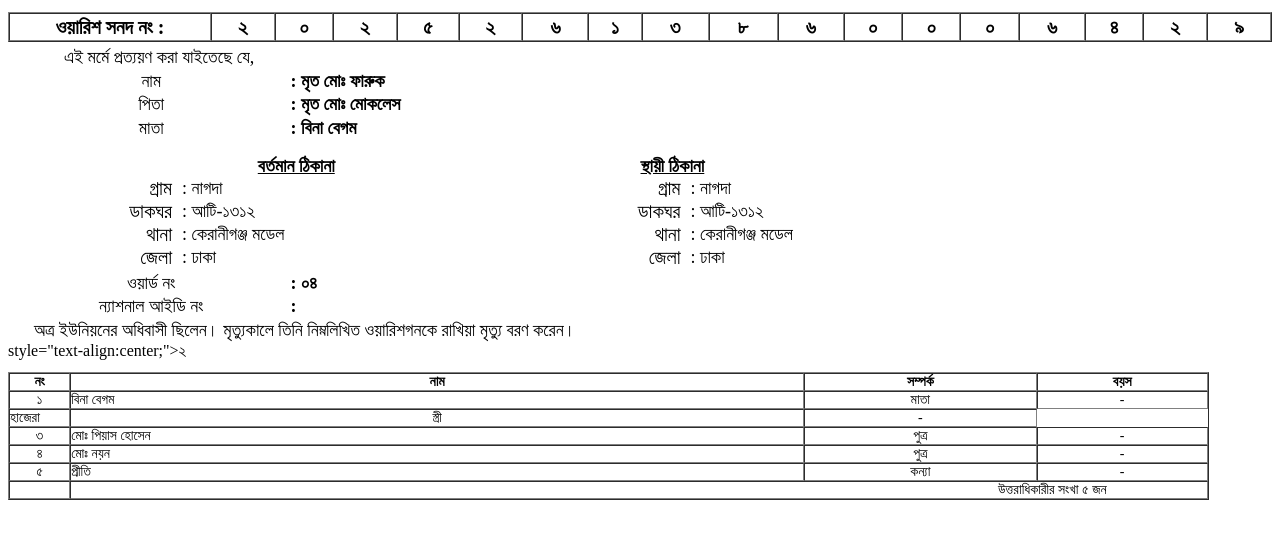
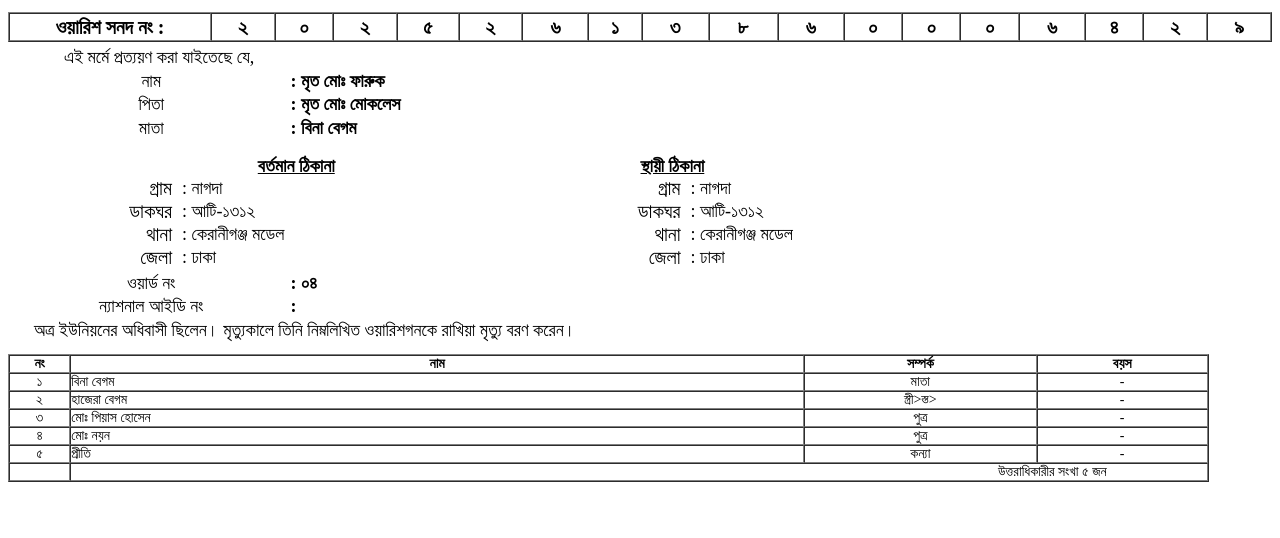
Before and after one commit to Saktaup/index.php-onlinetrack-warish_onosondan-tid-20253613860006429, a plain HTML site: page index.html in a window 1280 px wide. Shown: the part 178-716 px from the top of the page. Drawn offline with Linux system fonts and the light colour scheme.

Commit message:
Update index.html

```diff
--- a/index.html
+++ b/index.html
@@ -220,9 +220,9 @@
                 <td style="text-align:center;">-</td>
                 </tr>
             <tr>
-                style="text-align:center;">২</td>
-                <td style=""> হাজেরা</td>
-                <td style="text-align:center;">স্ত্রী</td>
+                <td style="text-align:center;">২</td>
+                <td style=""> হাজেরা বেগম</td>
+                <td style="text-align:center;">স্ত্রী>স্ত>
                 <td style="text-align:center;">-</td>
             </tr>
             <tr>
```
